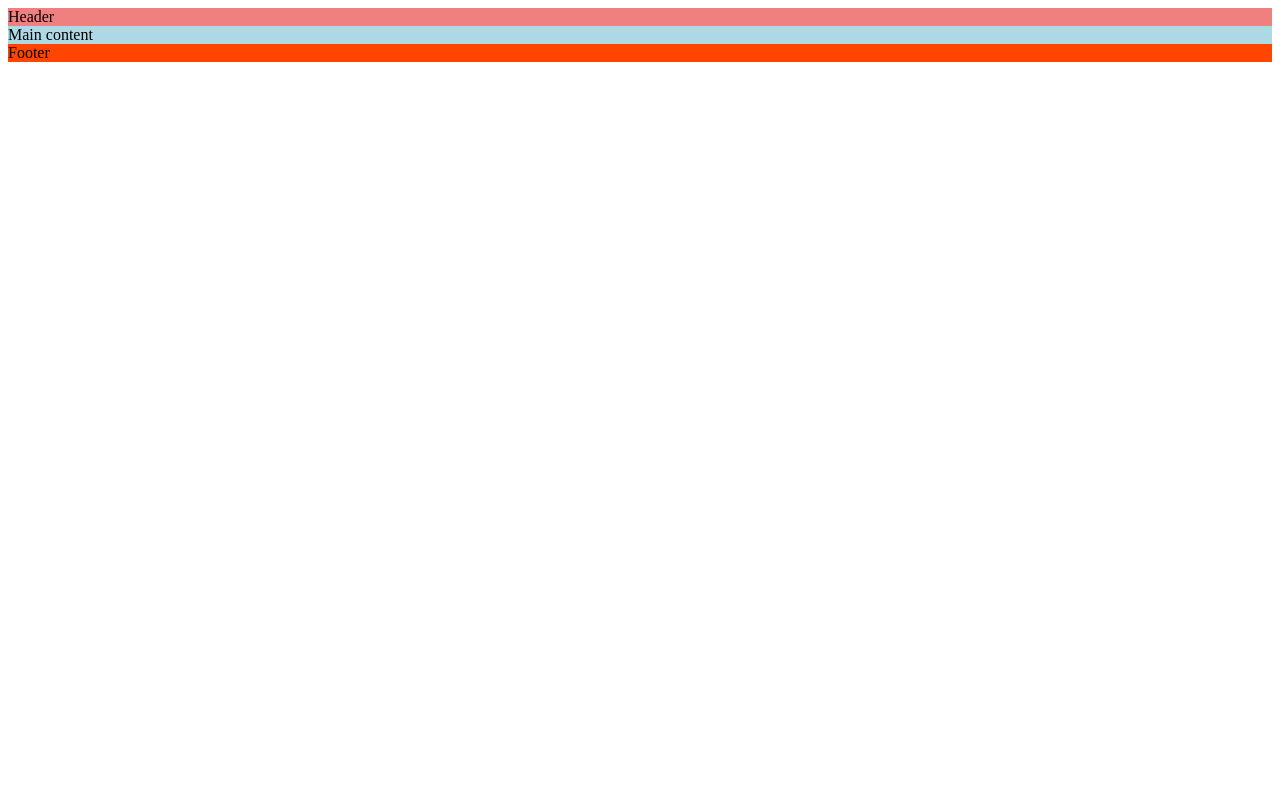
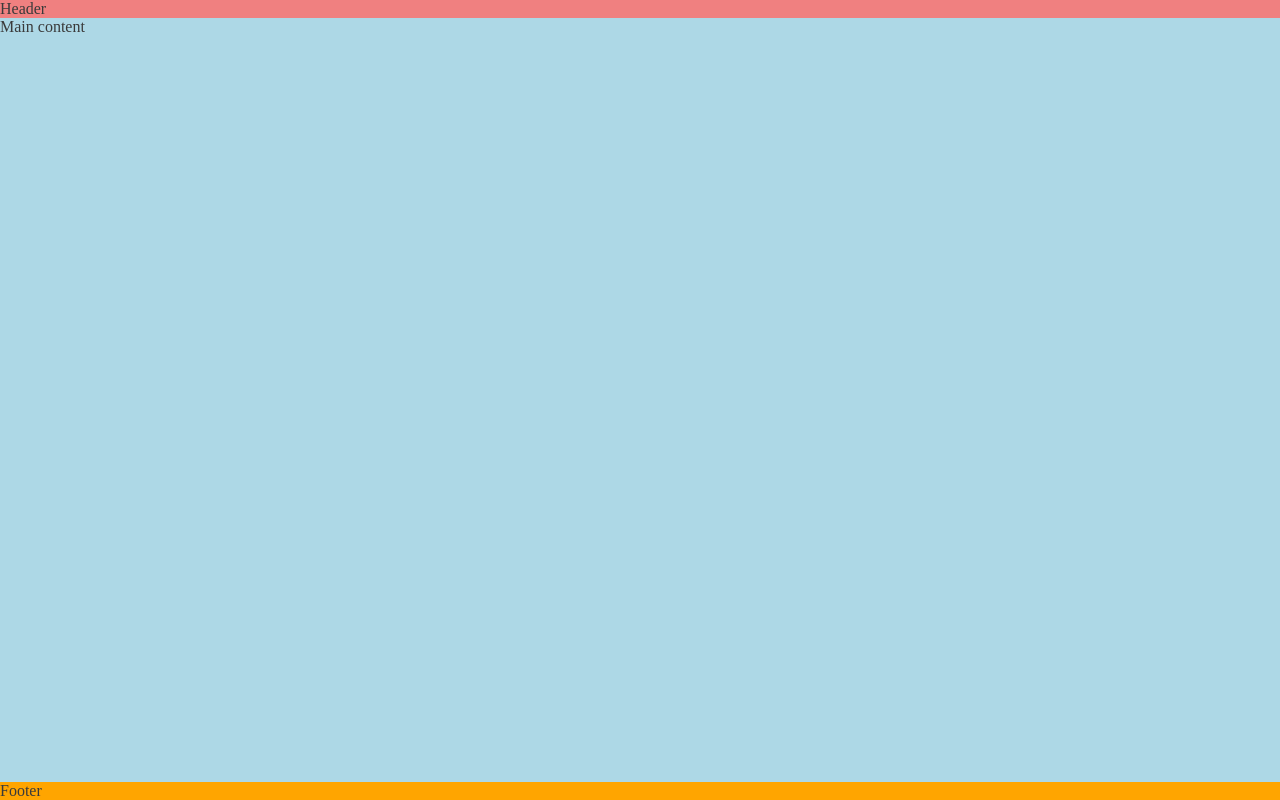
Before and after one commit to leo-wemyss-2024/love-Running, a plain HTML site: page index.html in a window 1280 px wide. Drawn offline with Linux system fonts and the light colour scheme.

Commit message:
css footer update

```diff
--- a/assets/css/style.css
+++ b/assets/css/style.css
@@ -1,11 +1,33 @@
+/* Asterisk wildcard selector to override default styles added by the browser */
+* {
+    padding: 0;
+    margin: 0;
+    box-sizing: border-box;
+}
+
+/* General styles */
+body {
+    min-height: 100vh;
+    display: flex;
+    flex-direction: column;
+    /* Generic project styles */
+    color: #3a3a3a;
+}
+
+
+/* Header */
 header {
     background-color: lightcoral;
 }
 
+/* Main content */
 main {
     background-color: lightblue;
+    /* Make main element take up any surplus space to push footer down */
+    flex: 1 0 auto;
 }
 
+/* Footer */
 footer {
-    background-color: orangered;
+    background-color: orange;
 }
```
